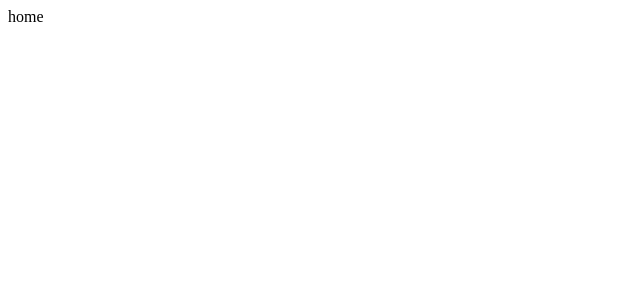
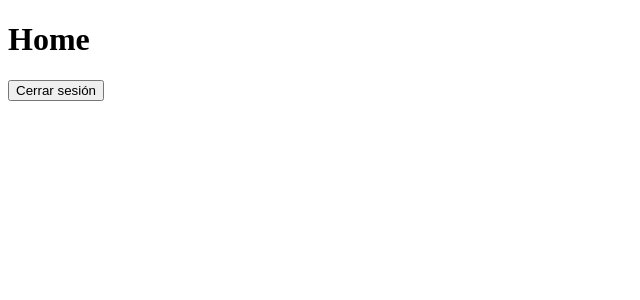
Before and after one commit to iestpdev/job-market-client, a React (Vite) app: page / in a window 1280 px wide. Shown: the top 300 px of the page, without its empty margins (0-640 px from the left). Built offline with nearby package versions, Linux system fonts and the light colour scheme; sample sign-in values are in the browser's storage.

Commit message:
refactor: 💡 applies route protection

```diff
--- a/src/app/router.jsx
+++ b/src/app/router.jsx
@@ -7,10 +7,19 @@ const ProtectedRoute = ({ children }) => {
   return isAuthenticated() ? children : <Navigate to="/login" />;
 };
 
+const PublicRoute = ({ children }) => {
+  return isAuthenticated() ? <Navigate to="/" /> : children;
+};
+
+
 const router = createBrowserRouter([
   {
     path: "/login",
-    element: <LoginPage />,
+    element: (
+      <PublicRoute>
+        <LoginPage />
+      </PublicRoute>
+    ),
   },
   {
     path: "/",
--- a/src/modules/home/pages/Home.jsx
+++ b/src/modules/home/pages/Home.jsx
@@ -1,7 +1,21 @@
-import React from 'react'
+import { useSetAtom } from 'jotai';
+import { useNavigate } from 'react-router-dom';
+import { authAtom } from '../../auth/atoms/authAtom';
 
 export const HomePage = () => {
+    const setAuth = useSetAtom(authAtom);
+    const navigate = useNavigate();
+
+    const handleLogout = () => {
+        localStorage.removeItem("token");
+        setAuth({ isAuthenticated: false, token: null, user: null });
+        navigate("/login");
+    };
+
     return (
-        <div>home</div>
-    )
-}
+        <div>
+            <h1>Home</h1>
+            <button onClick={handleLogout}>Cerrar sesión</button>
+        </div>
+    );
+};
```
